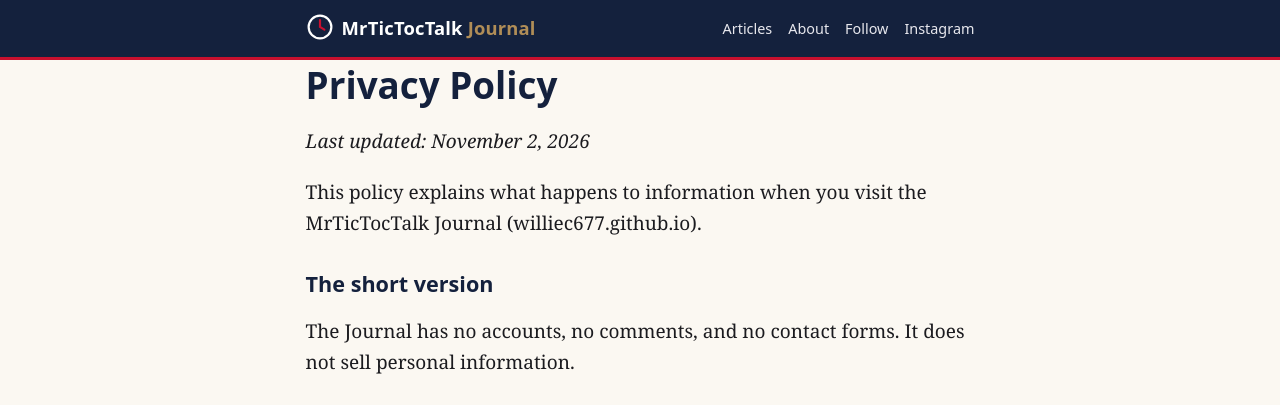
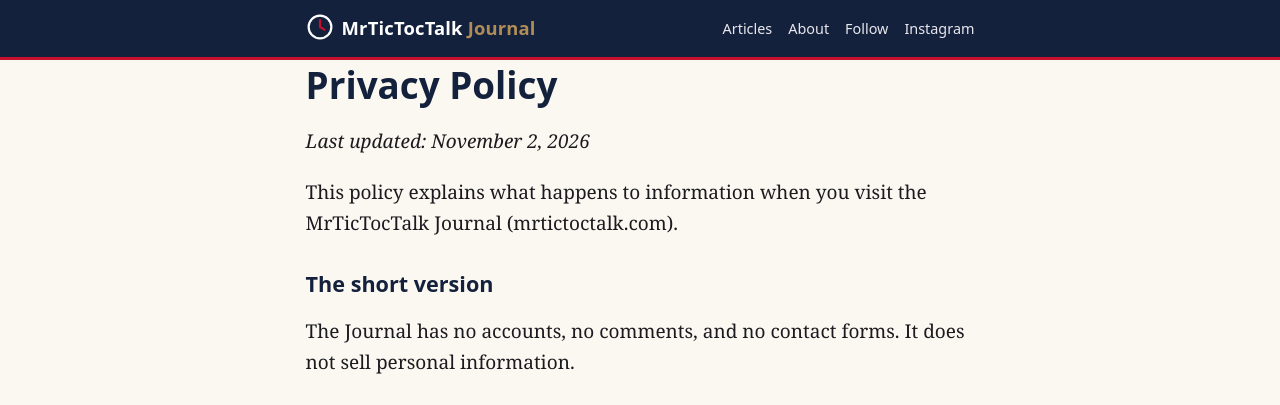
Before and after one commit to williec677/williec677.github.io, a Jekyll site: the page built from privacy.md, in a window 1280 px wide. Shown: the top 405 px of the page. Built offline with Jekyll 4.4.1, drawn with Linux system fonts in a browser that asks for light colours.

Commit message:
Move canonical domain to https://mrtictoctalk.com: add CNAME, update site url and docs

```diff
--- /dev/null
+++ b/CNAME
@@ -0,0 +1 @@
+mrtictoctalk.com
--- a/_config.yml
+++ b/_config.yml
@@ -5,7 +5,7 @@
 title: MrTicTocTalk Journal
 tagline: "Talking Time. One Watch at a Time."
 description: "Vintage watch buying guides, reference histories, and sold price research from the collector behind MrTicTocTalk. Sold prices over asking prices, always."
-url: "https://williec677.github.io"
+url: "https://mrtictoctalk.com"
 baseurl: ""
 lang: en_US
 timezone: America/New_York
--- a/privacy.md
+++ b/privacy.md
@@ -6,7 +6,7 @@ description: "Privacy policy for the MrTicTocTalk Journal."
 ---
 _Last updated: November 2, 2026_
 
-This policy explains what happens to information when you visit the MrTicTocTalk Journal (williec677.github.io).
+This policy explains what happens to information when you visit the MrTicTocTalk Journal (mrtictoctalk.com).
 
 ## The short version
 
```
Also changed, not shown: SETUP.md (+1 -1 lines), README.md.
